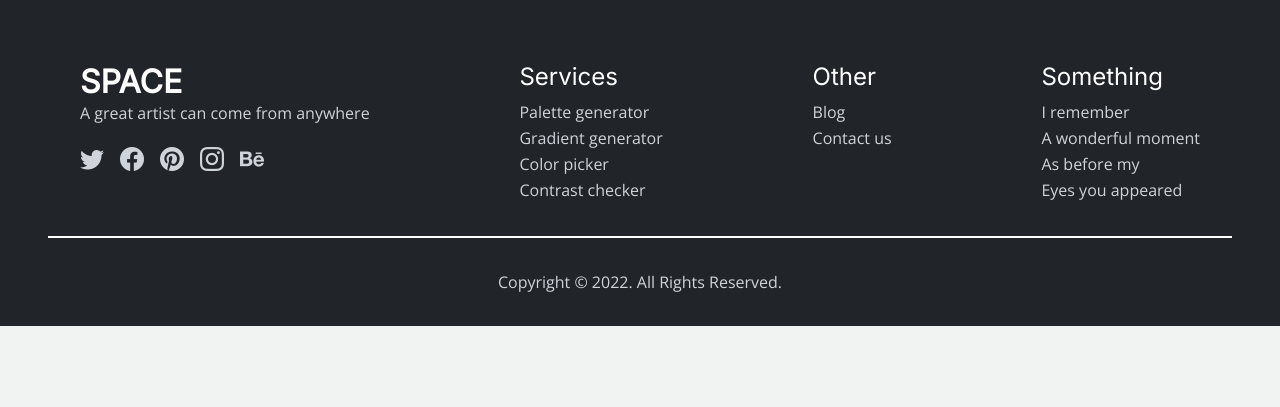
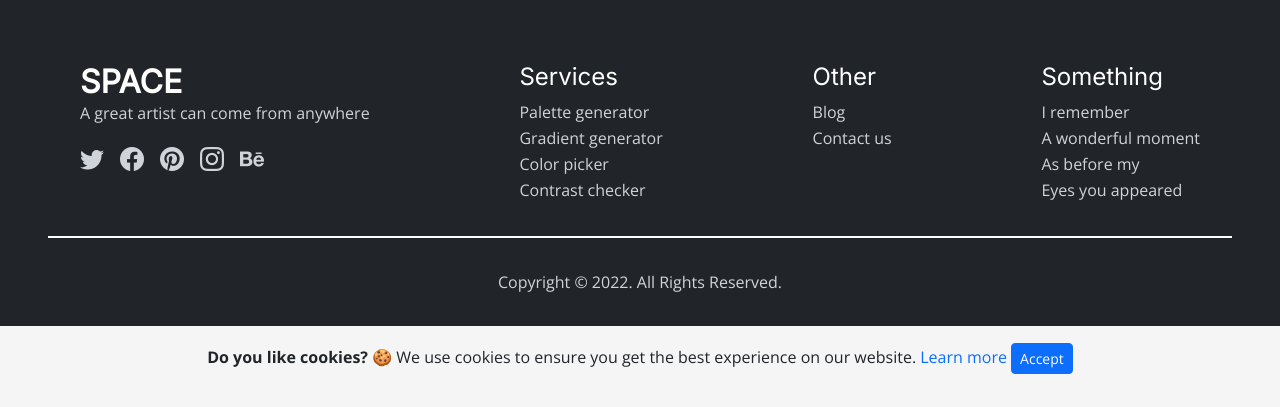
Before and after one commit to r4nd0lph-c/space, a Django app: page /blog/ in a window 1280 px wide. Shown: the part 501-908 px from the top of the page. Before the commit the page ends 827 px from the top, so only its background shows below. Run offline with Django 4.2, Linux system fonts and the light colour scheme; data that the repository does not hold is empty; some libraries are stand-ins or nearby versions.

Commit message:
added cookies-accept bar

```diff
--- a/space/main/templates/main/base.html
+++ b/space/main/templates/main/base.html
@@ -28,6 +28,7 @@
           integrity="sha384-gH2yIJqKdNHPEq0n4Mqa/HGKIhSkIHeL5AyhkYV8i59U5AR6csBvApHHNl/vI1Bx" crossorigin="anonymous">
     <link rel="stylesheet" href="https://cdn.jsdelivr.net/npm/bootstrap-icons@1.9.1/font/bootstrap-icons.css">
     <link rel="stylesheet" type="text/css" href="https://cdnjs.cloudflare.com/ajax/libs/aos/2.3.4/aos.css">
+    <link rel="stylesheet" href="https://cdn.jsdelivr.net/gh/Wruczek/Bootstrap-Cookie-Alert@gh-pages/cookiealert.css">
     <!-- Main CSS File -->
     <link type="text/css" href="{% static "main/css/style.css" %}" rel="stylesheet"/>
 
@@ -135,6 +136,18 @@
     </div>
 </footer>
 
+<!-- Bootstrap-Cookie-Alert START-->
+<div class="alert text-center cookiealert" role="alert">
+    <b>Do you like cookies?</b> &#x1F36A; We use cookies to ensure you get the best experience on our website.
+    <a href="https://cookiesandyou.com/" target="_blank" style="text-decoration: none;">Learn more</a>
+
+    <button type="button" class="btn btn-primary btn-sm acceptcookies">
+        Accept
+    </button>
+</div>
+<script src="https://cdn.jsdelivr.net/gh/Wruczek/Bootstrap-Cookie-Alert@gh-pages/cookiealert.js"></script>
+<!-- Bootstrap-Cookie-Alert END -->
+
 <!-- Main JS File -->
 <script src="{% static 'main/js/script.js' %}"></script>
 {% block script %}
```
